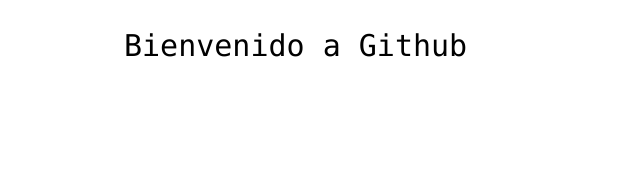
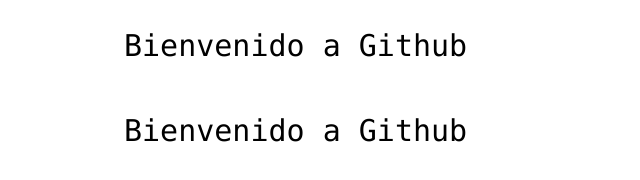
Before and after one commit to DiecSant/hello-world, a plain HTML site: page index.html in a window 1280 px wide. Shown: the part 360-540 px from the top of the page, without its empty margins (316-956 px from the left). Drawn offline with Linux system fonts and the light colour scheme.

Commit message:
Bienvenida Agregada 2

```diff
--- a/index.html
+++ b/index.html
@@ -13,6 +13,6 @@
 
 <!-- Change this code here by copy and pasting your template on line 15 -->
 <p>Bienvenido a Github</p>
-
+<p>Bienvenido a Github</p>
 </body>
 </html>
```
Also changed, not shown: 2 other files.
